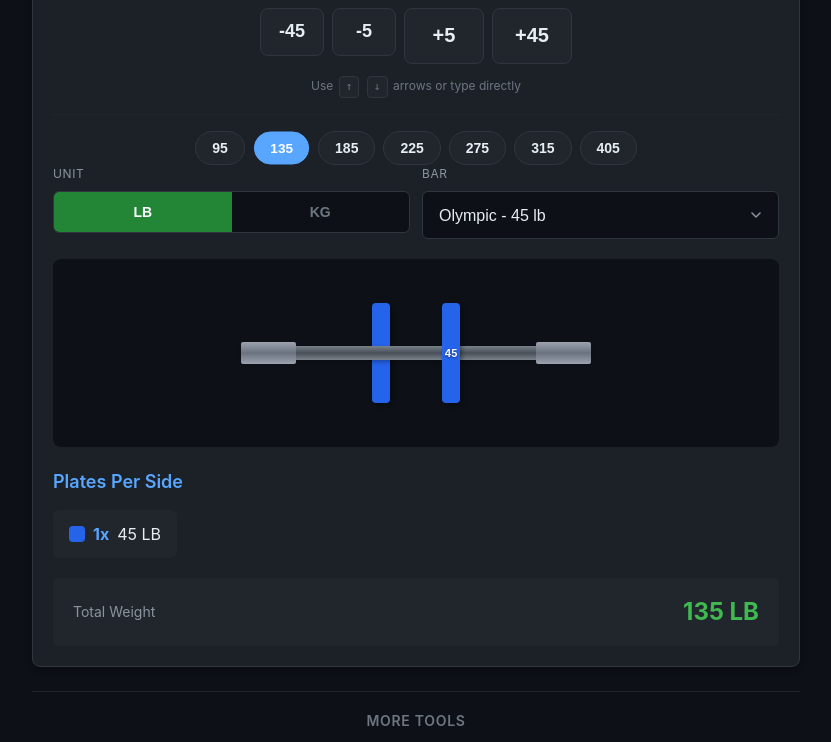
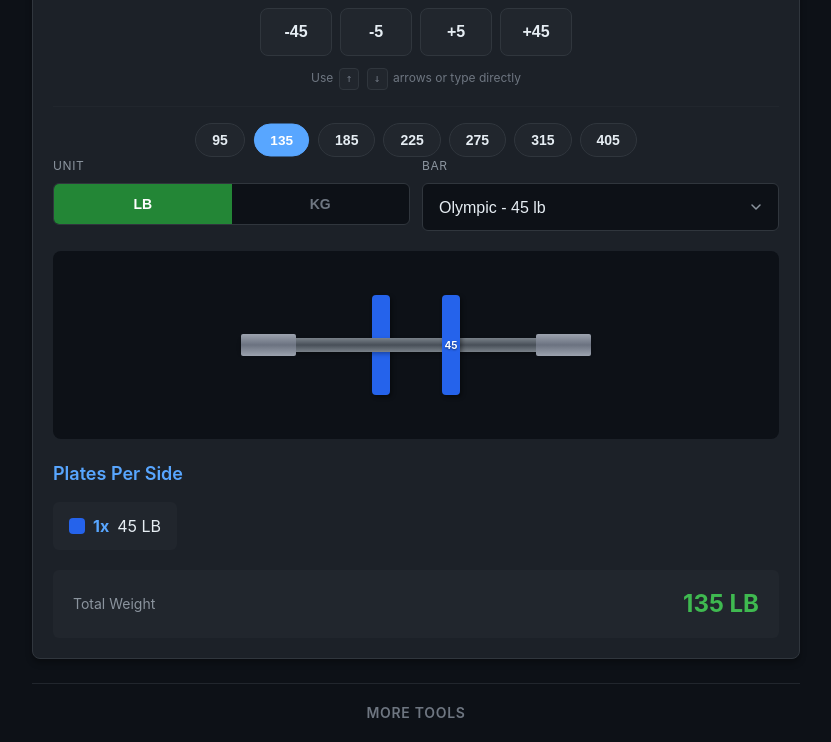
Before and after one commit to bberg/loadmybar, a plain HTML site: page index.html in a window 1280 px wide. Shown: the part 267-1009 px from the top of the page, without its empty margins (224-1055 px from the left). Drawn offline with Linux system fonts and the light colour scheme.

Commit message:
Fix stepper buttons to be uniform size

```diff
--- a/index.html
+++ b/index.html
@@ -142,10 +142,9 @@
             display: flex;
             align-items: center;
             justify-content: center;
-            min-width: 64px;
+            width: 72px;
             height: 48px;
-            padding: 0 var(--space-4);
-            font-size: var(--text-lg);
+            font-size: var(--text-base);
             font-weight: var(--font-bold);
             background: var(--bg-tertiary);
             border: 1px solid var(--border-default);
@@ -166,12 +165,6 @@
             transform: scale(0.95);
             background: var(--accent-blue);
             color: var(--text-on-emphasis);
-        }
-
-        .stepper-btn.large {
-            min-width: 80px;
-            height: 56px;
-            font-size: var(--text-xl);
         }
 
         /* Unit toggle - horizontal and compact */
@@ -423,8 +416,8 @@
             <div class="stepper-controls">
                 <button class="stepper-btn" data-step="-45" aria-label="Subtract 45">−45</button>
                 <button class="stepper-btn" data-step="-5" aria-label="Subtract 5">−5</button>
-                <button class="stepper-btn large" data-step="5" aria-label="Add 5">+5</button>
-                <button class="stepper-btn large" data-step="45" aria-label="Add 45">+45</button>
+                <button class="stepper-btn" data-step="5" aria-label="Add 5">+5</button>
+                <button class="stepper-btn" data-step="45" aria-label="Add 45">+45</button>
             </div>
 
             <p class="tap-hint">Tap the weight to type directly</p>
```
